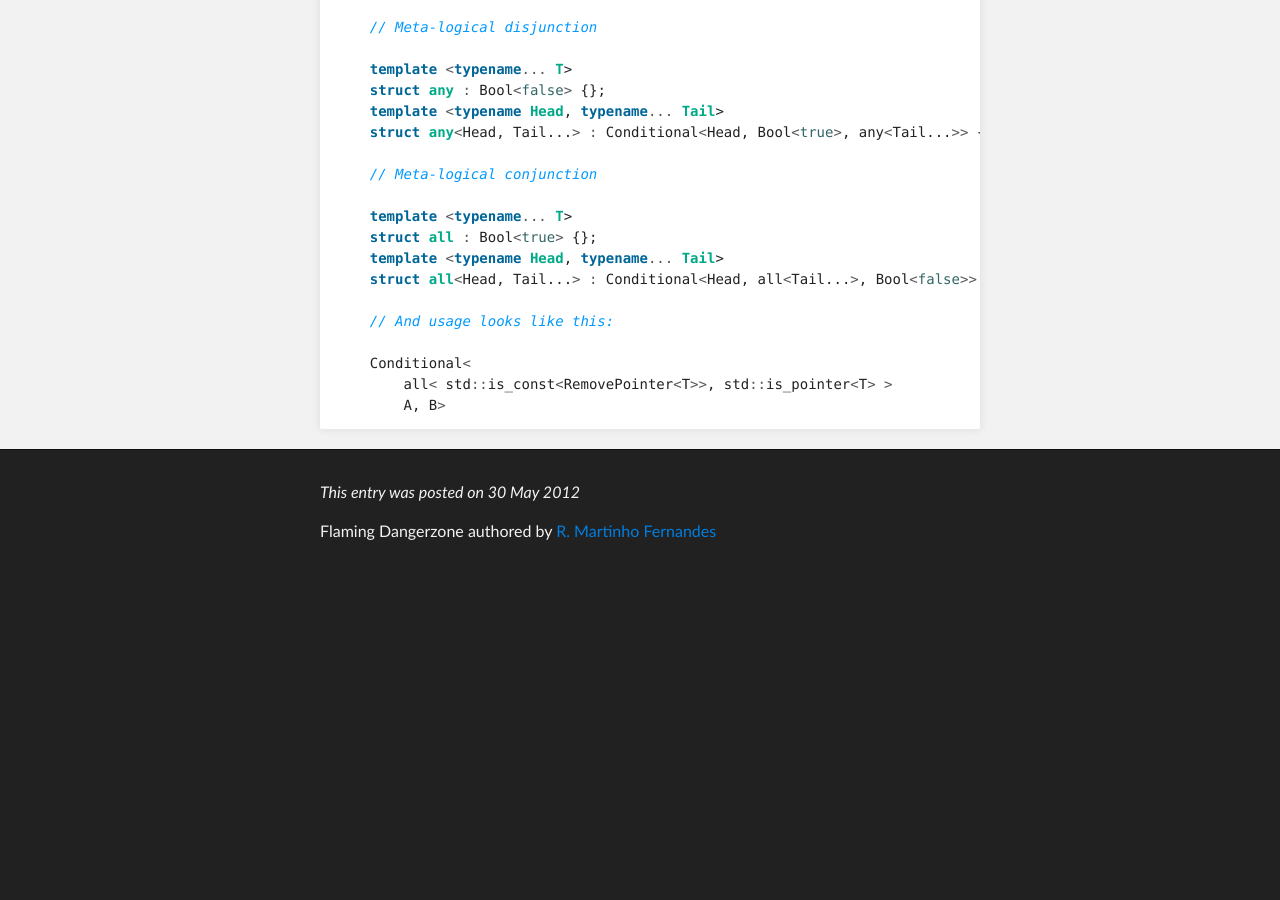
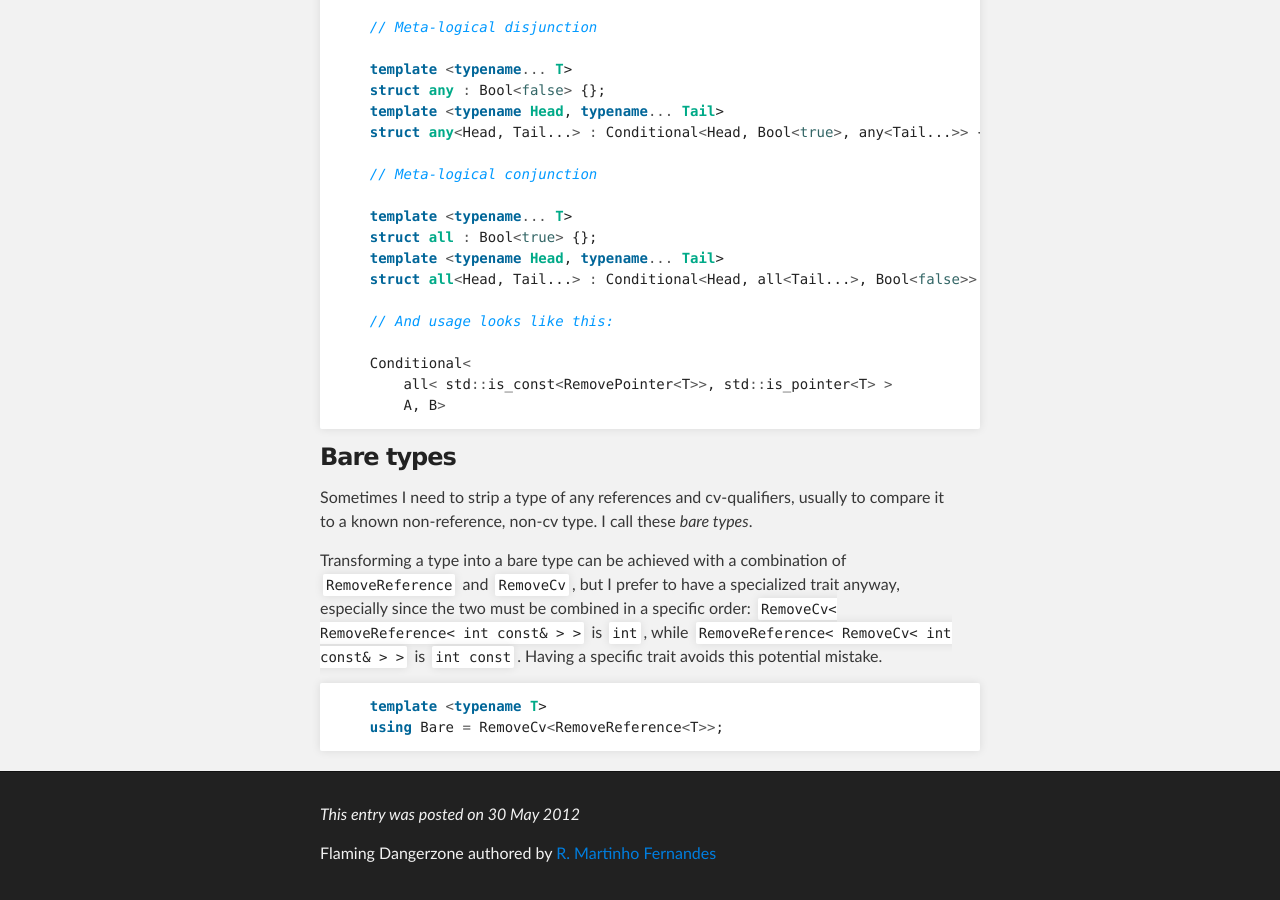
Before and after one commit to rmartinho/flamingdangerzone, a Jekyll site: the page built from _posts/2012-05-30-type-traits-galore.markdown, in a window 1280 px wide and 900 px high, scrolled down 3733 px. Built offline with Jekyll 4.4.1, drawn with Linux system fonts in a browser that asks for light colours; before the commit the page ends 4311 px from its top, so only the background shows below that.

Commit message:
Bare types

```diff
--- a/_posts/2012-05-30-type-traits-galore.markdown
+++ b/_posts/2012-05-30-type-traits-galore.markdown
@@ -202,5 +202,22 @@ variadic templates.
         A, B>
 {% endhighlight %}
 
+### Bare types
+
+Sometimes I need to strip a type of any references and cv-qualifiers, usually to
+compare it to a known non-reference, non-cv type. I call these *bare types*.
+
+Transforming a type into a bare type can be achieved with a combination of
+`RemoveReference` and `RemoveCv`, but I prefer to have a specialized trait
+anyway, especially since the two must be combined in a specific order:
+`RemoveCv< RemoveReference< int const& > >` is `int`, while
+`RemoveReference< RemoveCv< int const& > >` is `int const`. Having a specific
+trait avoids this potential mistake.
+
+{% highlight cpp %}
+    template <typename T>
+    using Bare = RemoveCv<RemoveReference<T>>;
+{% endhighlight %}
+
  [mpl-identity]: http://www.boost.org/doc/libs/release/libs/mpl/doc/refmanual/identity.html
  [temporary-array]: http://stackoverflow.com/a/10624677/46642
```
